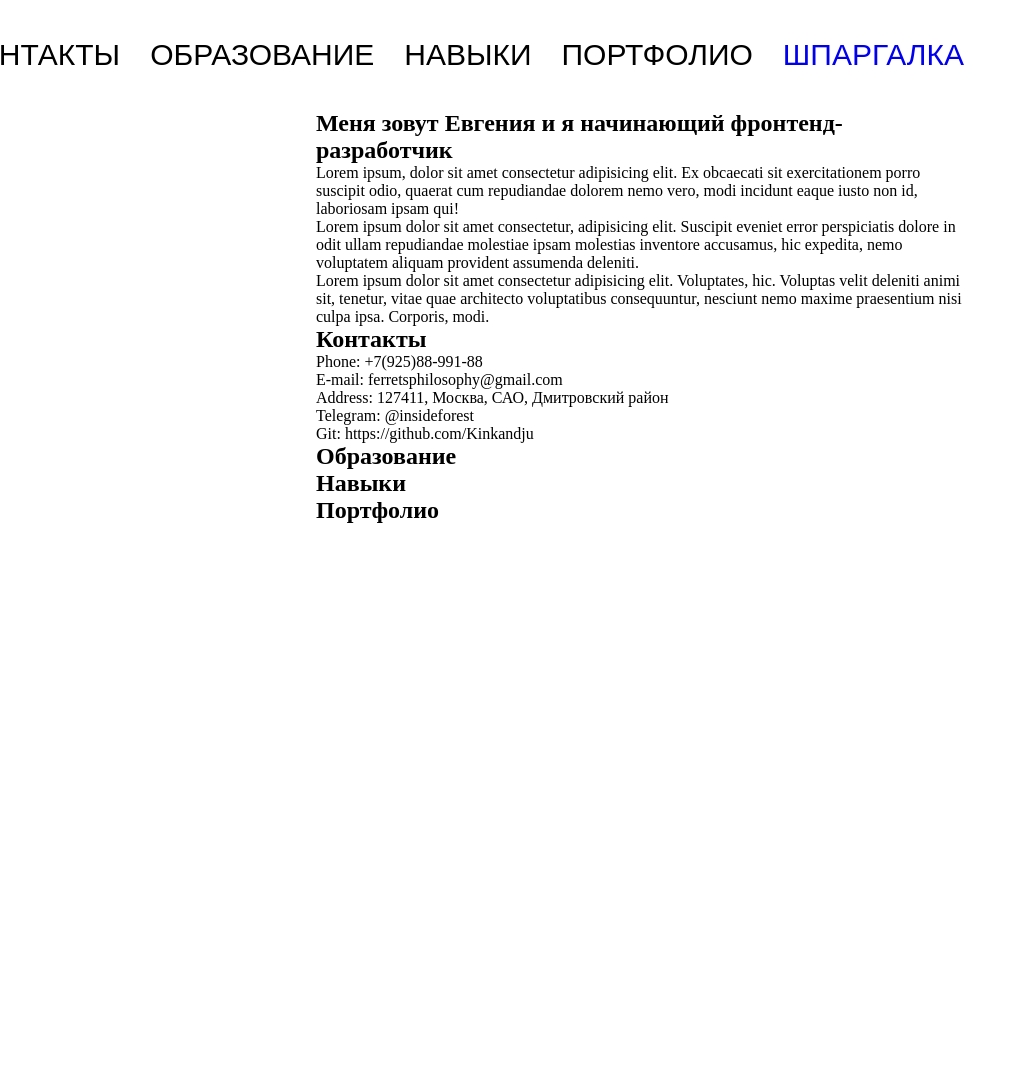
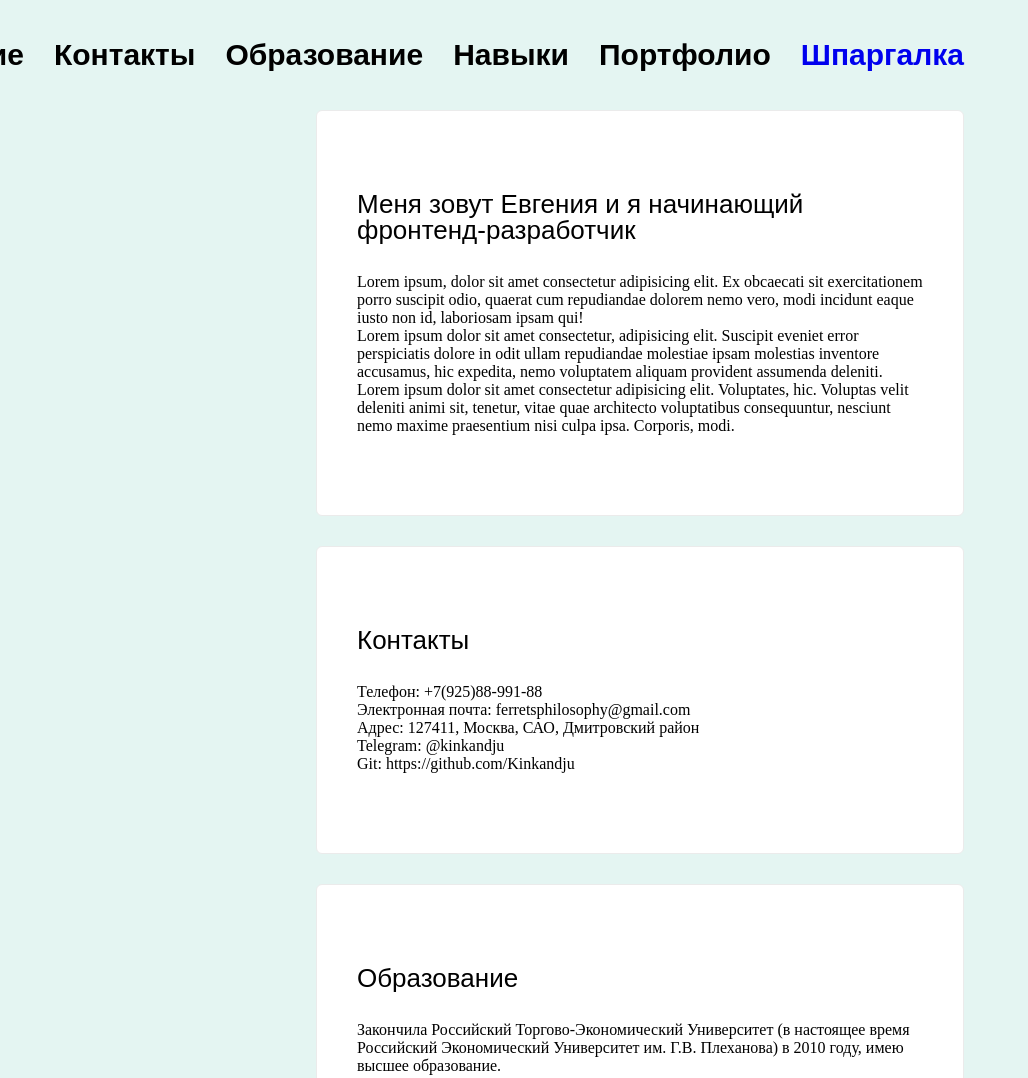
Before and after one commit to Kinkandju/jj-pw, a website: page src/index.html in a window 1280 px wide. Shown: the top 1078 px of the page, without its empty margins (0-1028 px from the left). Before the commit the page ends 800 px from the top, so only its background shows below. Drawn offline with nearby package versions, Linux system fonts and the light colour scheme; files that its build step writes are made by us from their sources; files whose address does not match are found by name.

Commit message:
Стилизует блоки главной страницы

```diff
--- a/src/_contacts.html
+++ b/src/_contacts.html
@@ -3,20 +3,20 @@
 
 	<ul class="contacts__list">
 		<li class="contacts__item">
-			Phone:
+			Телефон:
 			+7(925)88-991-88
 		</li>
 		<li class="contacts__item">
-			E-mail:
+			Электронная почта:
 			ferretsphilosophy@gmail.com
 		</li>
 		<li class="contacts__item">
-			Address:
+			Адрес:
 			127411, Москва, САО, Дмитровский район
 		</li>
 		<li class="contacts__item">
 			Telegram:
-			@insideforest
+			@kinkandju
 		</li>
 		<li class="contacts__item">
 			Git:
--- a/src/_education.html
+++ b/src/_education.html
@@ -1,6 +1,11 @@
 <section class="page-main__education education" id="education">
 	<h2>Образование</h2>
 
-
+	<div class="education__description">
+		<p>Закончила Российский Торгово-Экономический Университет (в настоящее время Российский Экономический
+			Университет им. Г.В. Плеханова) в 2010 году, имею высшее образование.</p>
+		<p></p>
+		<p></p>
+	</div>
 
 </section>
--- a/src/scss/base.scss
+++ b/src/scss/base.scss
@@ -17,6 +17,8 @@ html {
 	margin: 0;
 	padding: 0;
 
+	background: $lightgreen;
+
 	min-width: 320px;
 
 	text-rendering: optimizeLegibility;
@@ -35,7 +37,6 @@ html {
   }
 
   h2,
-  h3,
   p {
 	margin: 0;
 	padding: 0;
@@ -47,3 +48,16 @@ html {
 
 	list-style: none;
   }
+
+  section {
+	margin: 0 0 30px 0;
+	padding: 80px 40px;
+
+	background: white;
+	border: 1px solid $lightgray;
+	border-radius: 6px;
+
+	&:last-child {
+		margin: 0;
+	}
+  }
--- a/src/scss/blocks/contacts.scss
+++ b/src/scss/blocks/contacts.scss
@@ -0,0 +1,10 @@
+.contacts {
+	h2 {
+		margin: 0 0 30px 0;
+
+		font-family: $font--yk-regular;
+		font-weight: 400;
+		font-size: 26px;
+		line-height: 26px;
+	}
+}
--- a/src/scss/blocks/education.scss
+++ b/src/scss/blocks/education.scss
@@ -0,0 +1,10 @@
+.education {
+	h2 {
+		margin: 0 0 30px 0;
+
+		font-family: $font--yk-regular;
+		font-weight: 400;
+		font-size: 26px;
+		line-height: 26px;
+	}
+}
--- a/src/scss/blocks/greeting.scss
+++ b/src/scss/blocks/greeting.scss
@@ -0,0 +1,10 @@
+.greeting {
+	h2 {
+		margin: 0 0 30px 0;
+
+		font-family: $font--yk-regular;
+		font-weight: 400;
+		font-size: 26px;
+		line-height: 26px;
+	}
+}
--- a/src/scss/blocks/header.scss
+++ b/src/scss/blocks/header.scss
@@ -10,14 +10,12 @@
 }
 
 .page-header__item {
-	margin-left: 30px;
+	margin: 0 0 0 30px;
 
-	font-family: $font--yk-light;
-	font-weight: 300;
+	font-family: $font--yk-bold;
+	font-weight: 700;
 	font-size: 30px;
 	line-height: 30px;
-
-	text-transform: uppercase;
 
 	&:first-child {
 		margin: 0;
--- a/src/scss/blocks/portfolio.scss
+++ b/src/scss/blocks/portfolio.scss
@@ -0,0 +1,10 @@
+.portfolio {
+	h2 {
+		margin: 0 0 30px 0;
+
+		font-family: $font--yk-regular;
+		font-weight: 400;
+		font-size: 26px;
+		line-height: 26px;
+	}
+}
--- a/src/scss/blocks/skills.scss
+++ b/src/scss/blocks/skills.scss
@@ -0,0 +1,10 @@
+.skills {
+	h2 {
+		margin: 0 0 30px 0;
+
+		font-family: $font--yk-regular;
+		font-weight: 400;
+		font-size: 26px;
+		line-height: 26px;
+	}
+}
--- a/src/scss/variables.scss
+++ b/src/scss/variables.scss
@@ -8,3 +8,6 @@ $retina-dppx: 1.5dppx;
 $font--yk-light: "Yanone Kaffeesatz", "YanoneKaffeesatz-Light", "Arial", sans-serif;
 $font--yk-regular: "Yanone Kaffeesatz", "YanoneKaffeesatz-Regular", "Arial", sans-serif;
 $font--yk-bold: "Yanone Kaffeesatz", "YanoneKaffeesat-Bold", "Arial", sans-serif;
+
+$lightgray: rgb(235, 235, 235);
+$lightgreen: rgb(228, 245, 242);
```
Also changed, not shown: jj-pw/index.html (+10 -5 lines), jj-pw/css/style.css, jj-pw/css/style.min.css.
